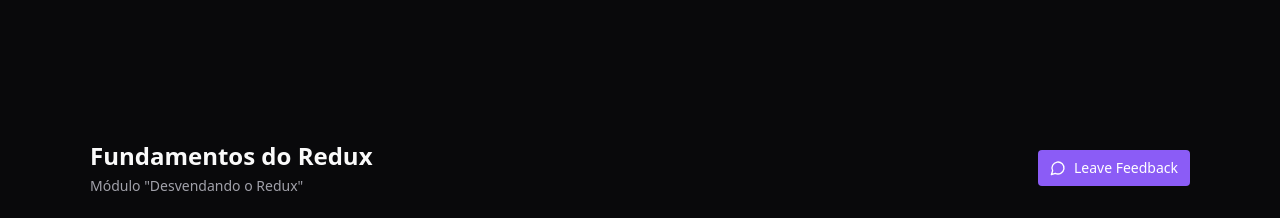
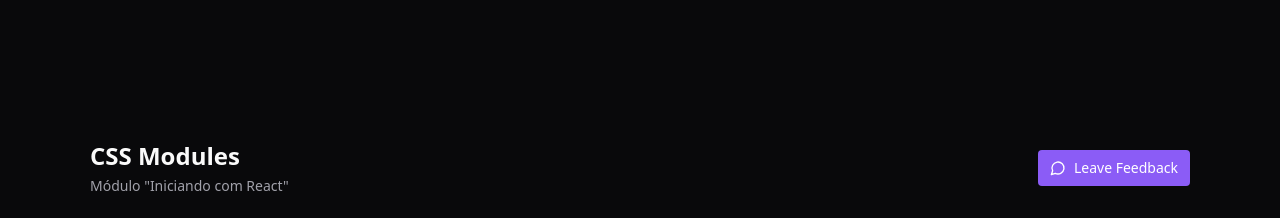
Before and after one commit to lithproroot1399/react-redux-zustand, a React (Vite) app: page / in a window 1280 px wide. Shown: the top 218 px of the page. Built offline with nearby package versions, Linux system fonts and the light colour scheme; grey boxes are pictures that could not be loaded.

Commit message:
Iniciando o auto player

```diff
--- a/src/components/Header.tsx
+++ b/src/components/Header.tsx
@@ -1,8 +1,19 @@
+import { useAppSelector } from "../store";
+
 export function Header() {
+    const { currentModule, currentLesson } = useAppSelector(state => {
+        const { currentModuleIndex, currentLessonIndex } = state.player
+
+        const currentModule = state.player.course.modules[currentModuleIndex]
+        const currentLesson = currentModule.lessons[currentLessonIndex]
+
+        return {currentModule, currentLesson}
+    });
+
     return (
         <div className="flex flex-col gap-1">
-        <h1 className="text-2xl font-bold">Fundamentos do Redux</h1>
-        <span className="text-sm text-zinc-400">Módulo "Desvendando o Redux"</span>
+        <h1 className="text-2xl font-bold">{currentLesson.title}</h1>
+        <span className="text-sm text-zinc-400">Módulo "{currentModule.title}"</span>
     </div>
     )
 }
--- a/src/components/Lesson.tsx
+++ b/src/components/Lesson.tsx
@@ -1,15 +1,26 @@
-import { Video } from 'lucide-react'
+import { PlayCircle, Video } from 'lucide-react'
 
 interface LessonProps {
     title: string
     duration: string
+    isCurrent?: boolean
     onPlay: () => void
 }
 
-export function Lesson({ title, duration, onPlay }: LessonProps) {
+export function Lesson({ title, duration, onPlay, isCurrent = false }: LessonProps) {
     return (
-        <button onClick={onPlay} className="flex items-center gap-3 text-sm text-zinc-400">
-        <Video className="w-4 h-4 text-zinc-500" />
+        <button
+        onClick={onPlay}
+        data-active={isCurrent}
+        disabled={isCurrent}
+        className="flex items-center gap-3 text-sm text-zinc-400 data-[active=true]:text-emerald-400 enabled:hover:text-zinc-100"
+        >
+
+        {isCurrent ? (
+            <PlayCircle className="w-4 h-4 text-emerald-400"/>
+        ) : (
+            <Video className="w-4 h-4 text-zinc-500" />
+        )}
         <span>{title}</span>
         <span className="ml-auto font-mono text-xs text-zinc-500">{duration}</span>
         </button>
--- a/src/components/Module.tsx
+++ b/src/components/Module.tsx
@@ -14,6 +14,12 @@
 
 export function Module({moduleIndex, title, amountOfLessons }: ModuleProps) {
     const dispatch = useDispatch()
+
+    const { currentModuleIndex, currentLessonIndex } = useAppSelector(state => {
+        const { currentModuleIndex, currentLessonIndex } = state.player
+
+        return { currentModuleIndex, currentLessonIndex }
+    })
 
     const lessons = useAppSelector((state) => {
         return state.player.course.modules[moduleIndex].lessons
@@ -35,12 +41,16 @@
          <Collapsible.Content>
          <nav className="relative flex flex-col gap-4 p-6">
             {lessons.map((lesson, lessonIndex) => {
+                const isCurrent = currentModuleIndex === moduleIndex &&
+                    currentLessonIndex === lessonIndex
+
                 return (
                     <Lesson
                     key={lesson.id}
                     title={lesson.title}
                     duration={lesson.duration}
                     onPlay={() => dispatch(play([moduleIndex, lessonIndex]))}
+                    isCurrent={isCurrent}
                     />
                 )
             })}
```
Also changed, not shown: src/components/Video.tsx (+6 -9 lines).
